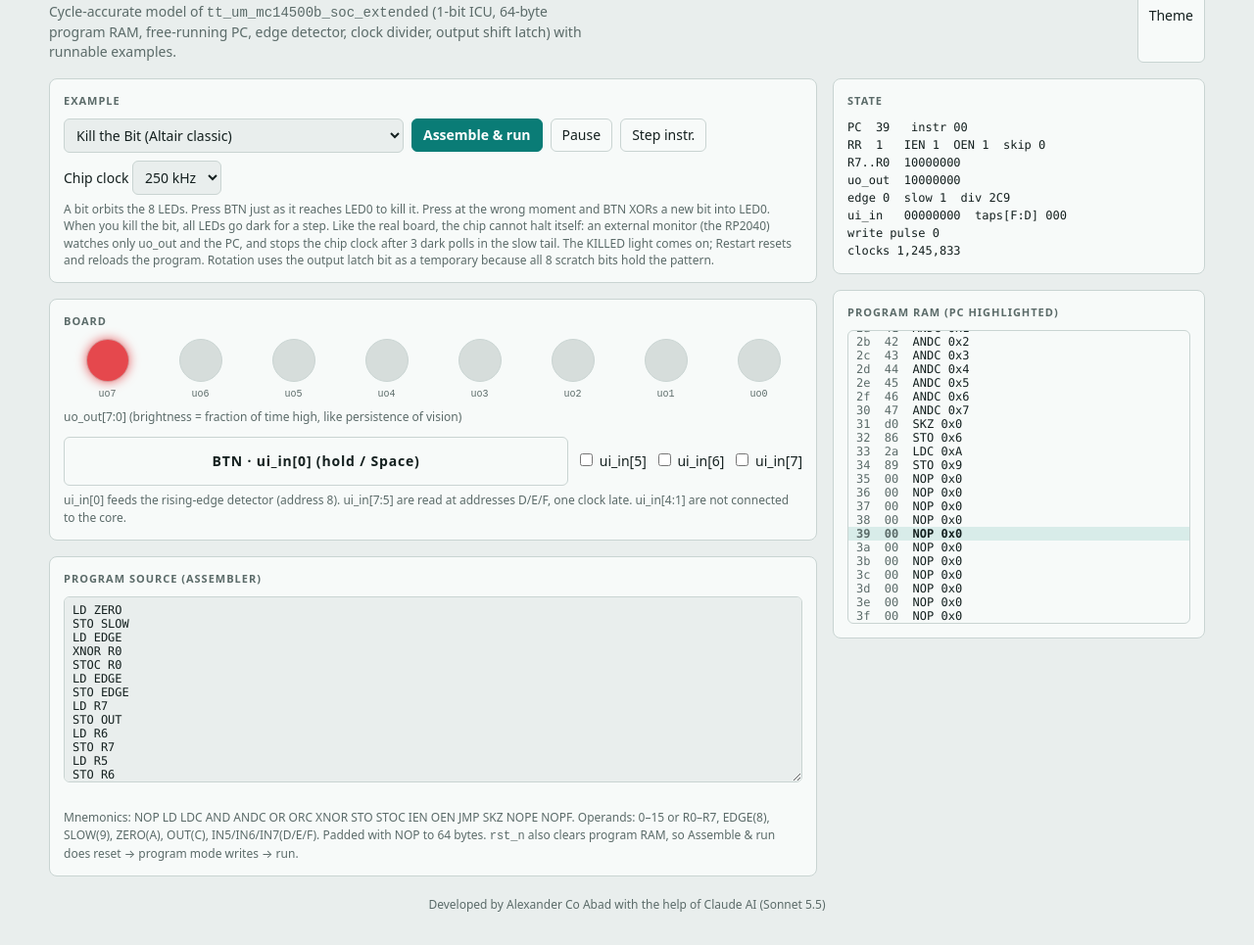
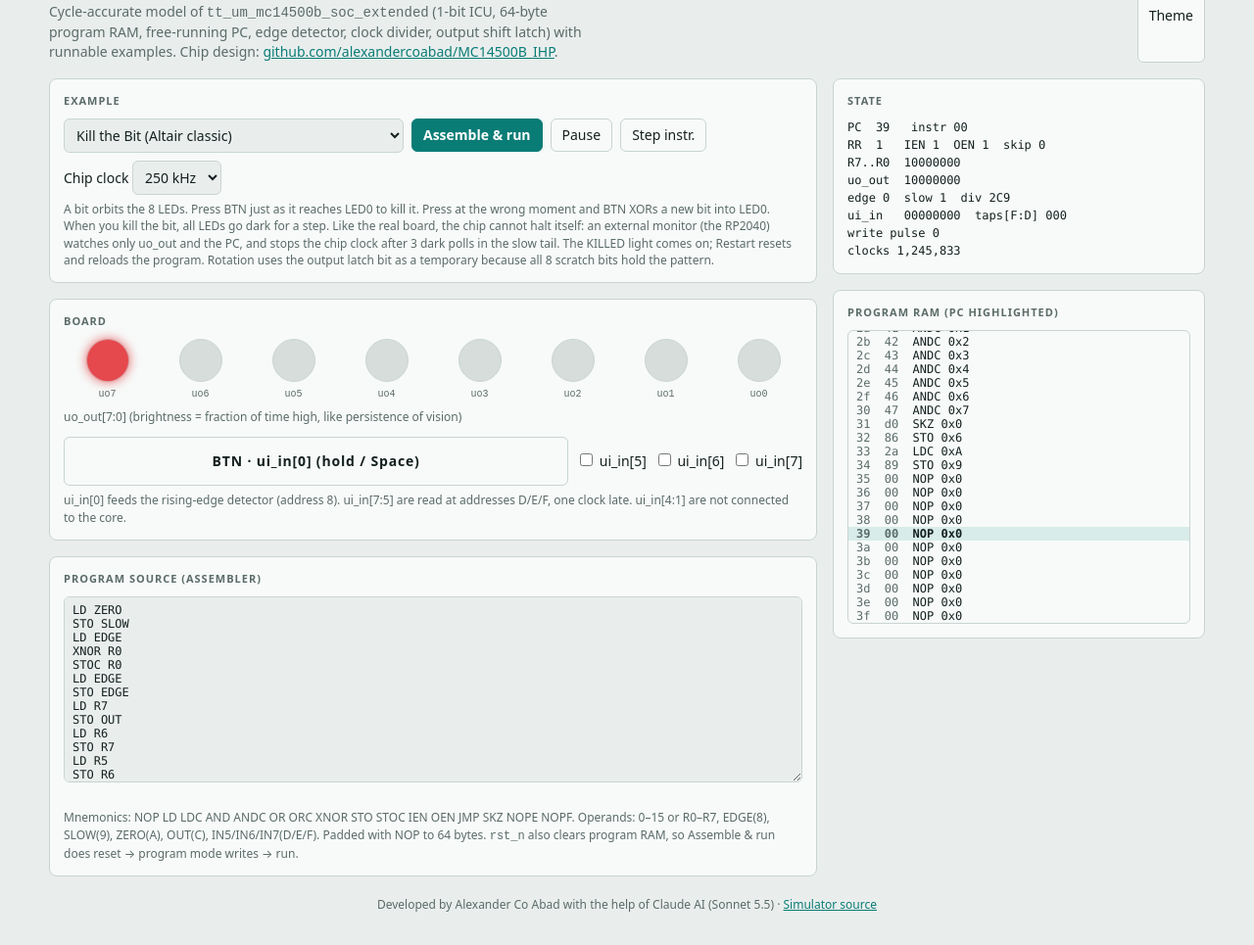
Before and after one commit to alexandercoabad/mc14500b-sim, a plain HTML site: page index.html in a window 1280 px wide. Shown: the part 50-1015 px from the top of the page at 98% size. Drawn offline with Linux system fonts and the light colour scheme.

Commit message:
Add files via upload

```diff
--- a/index.html
+++ b/index.html
@@ -32,7 +32,7 @@ pre{margin:0;font:12px/1.5 ui-monospace,Menlo,Consolas,monospace;overflow-x:auto
 #killed .kl{width:16px;height:16px;border-radius:50%;background:var(--off);border:1px solid var(--line);position:relative;display:inline-block}#killed .kl i{position:absolute;inset:0;border-radius:50%;background:var(--y);box-shadow:0 0 10px var(--y)}
 svg{width:100%;height:auto;display:block}.lt{fill-opacity:.14;transition:fill-opacity .04s}
 </style></head><body><div class="wrap">
-<header><div><h1>MC14500B Simulator</h1><p>Cycle-accurate model of <code>tt_um_mc14500b_soc_extended</code> (1-bit ICU, 64-byte program RAM, free-running PC, edge detector, clock divider, output shift latch) with runnable examples.</p></div>
+<header><div><h1>MC14500B Simulator</h1><p>Cycle-accurate model of <code>tt_um_mc14500b_soc_extended</code> (1-bit ICU, 64-byte program RAM, free-running PC, edge detector, clock divider, output shift latch) with runnable examples. Chip design: <a href="https://github.com/alexandercoabad/MC14500B_IHP" target="_blank" rel="noopener" style="color:var(--accent)">github.com/alexandercoabad/MC14500B_IHP</a>.</p></div>
 <button id="theme" type="button">Theme</button></header>
 <div class="grid"><div class="stack">
 <section class="panel"><h2>Example</h2><div class="row"><select id="ex"></select><button class="p" id="go">Assemble &amp; run</button><button id="pause">Pause</button><button id="step">Step instr.</button><label>Chip clock <select id="hz"><option value="1000">1 kHz</option><option value="5000">5 kHz</option><option value="10000">10 kHz</option><option value="50000">50 kHz</option><option value="100000">100 kHz</option><option value="250000">250 kHz</option><option value="1000000">1 MHz</option><option value="5000000">5 MHz</option></select></label></div>
@@ -53,7 +53,7 @@ svg{width:100%;height:auto;display:block}.lt{fill-opacity:.14;transition:fill-op
 </div><div class="stack">
 <section class="panel"><h2>State</h2><pre id="regs"></pre></section>
 <section class="panel"><h2>Program RAM (PC highlighted)</h2><div id="list"></div></section></div></div>
-<footer style="text-align:center;font-size:12px;color:var(--muted);margin-top:4px">Developed by Alexander Co Abad with the help of Claude AI (Sonnet 5.5)</footer></div>
+<footer style="text-align:center;font-size:12px;color:var(--muted);margin-top:4px">Developed by Alexander Co Abad with the help of Claude AI (Sonnet 5.5) · <a href="https://github.com/alexandercoabad/mc14500b-sim" target="_blank" rel="noopener" style="color:var(--accent)">Simulator source</a></footer></div>
 <script>
 /*CORE*/
 const S={};
```
